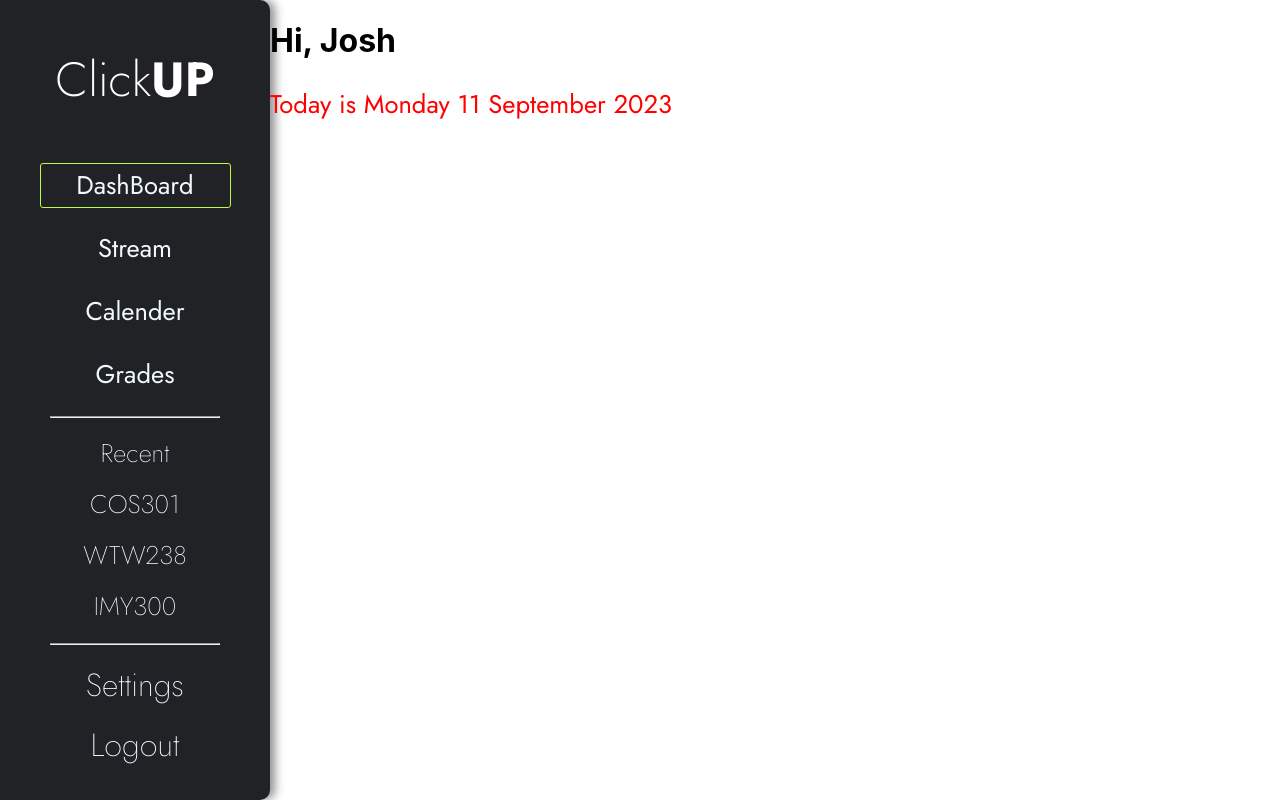
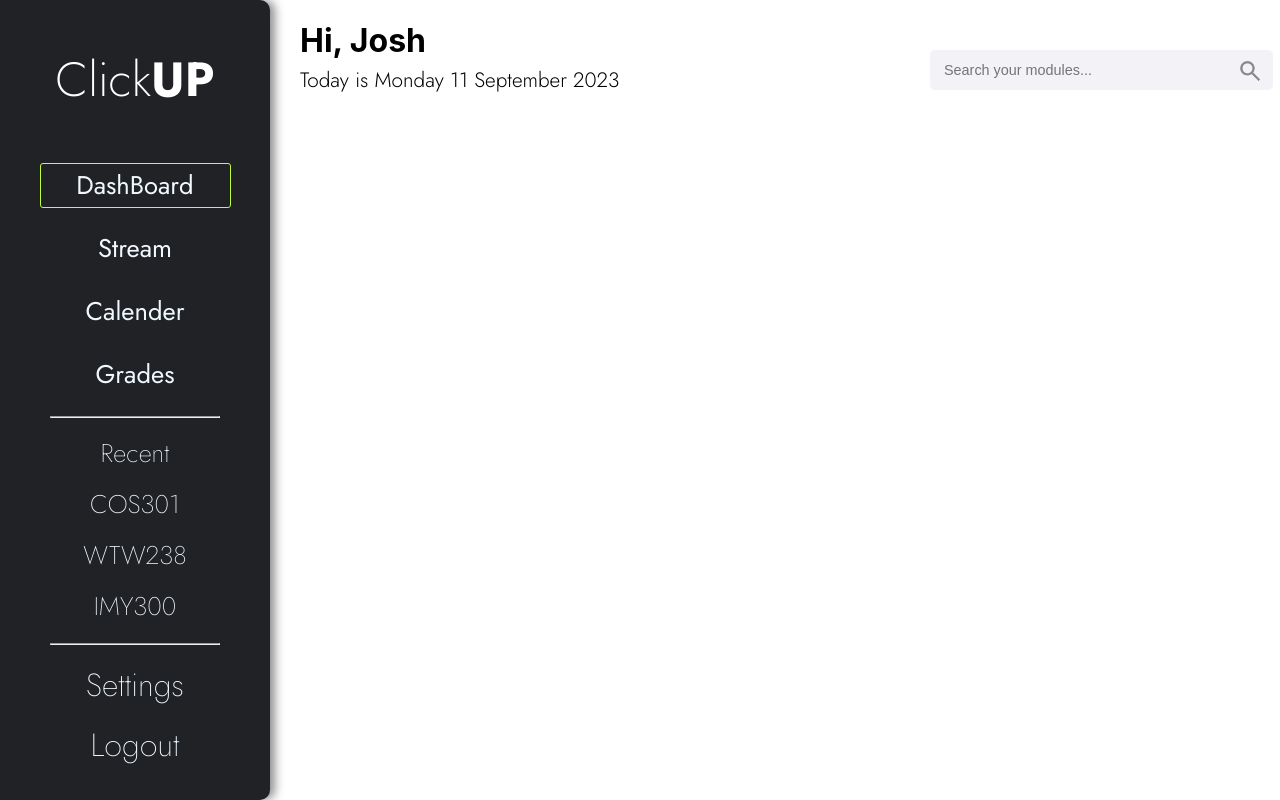
Before and after one commit to TashUni/IMY320_TheMarellousFivers, a React (Create React App) app in the folder web-project/: page / in a window 1280 px wide. Built offline with nearby package versions, Linux system fonts and the light colour scheme.

Commit message:
Finished header and search box

```diff
--- a/web-project/src/components/Header/Header.js
+++ b/web-project/src/components/Header/Header.js
@@ -1,11 +1,19 @@
 import styles from './Header.module.scss';
+
 
 function Header(props) {
     return (
-        <div className={styles.Header}>
-            <h1>Hi, Josh</h1>
-            <p>Today is Monday 11 September 2023</p>
+        <div className={styles.Container}>
+            <div className={styles.Header}>
+                <h1 className={styles.h1}>Hi, Josh</h1>
+                <p className={styles.p}>Today is Monday 11 September 2023</p>
+            </div>
+            <div className={styles.SearchBox}>
+                <input placeholder={"Search your modules..."} />
+                <img src="icons/search.png" />
+            </div>
         </div>
+
     );
 }
 
--- a/web-project/src/components/Header/Header.module.scss
+++ b/web-project/src/components/Header/Header.module.scss
@@ -1,7 +1,45 @@
 .Header {
-  color: red
+  padding-left: 30px;
 }
 
-h1 {
+.h1 {
   color: black;
+  margin-bottom: 0;
 }
+
+.p {
+  font-size: 1.3rem;
+  font-weight: 300;
+  margin-top: 5px;
+}
+
+.Container {
+  display: grid;
+  grid-template-columns: 1fr 350px;
+}
+
+.Container input {
+  margin-top: 50px;
+  width: 90%;
+  padding: 12px 14px;
+  background: #F2F2F7;
+  color: #888;
+  border:  none;
+  border-radius: 0.3rem;
+  font-size: 0.9rem;
+}
+
+.Container input:focus {
+  outline: none;
+}
+
+.SearchBox {
+  position: relative;
+}
+
+.SearchBox img {
+  position: absolute;
+  right: 17px;
+  top: 57px;
+  width: 27px;
+}
--- a/web-project/src/components/SideBar/SideBar.module.scss
+++ b/web-project/src/components/SideBar/SideBar.module.scss
@@ -54,7 +54,6 @@ span {
 .bottomNav {
     display: flex;
     flex-direction: column;
-
 }
 
 .bottomNav.larger {
```
Also changed, not shown: web-project/public/icons/search.png (added).
